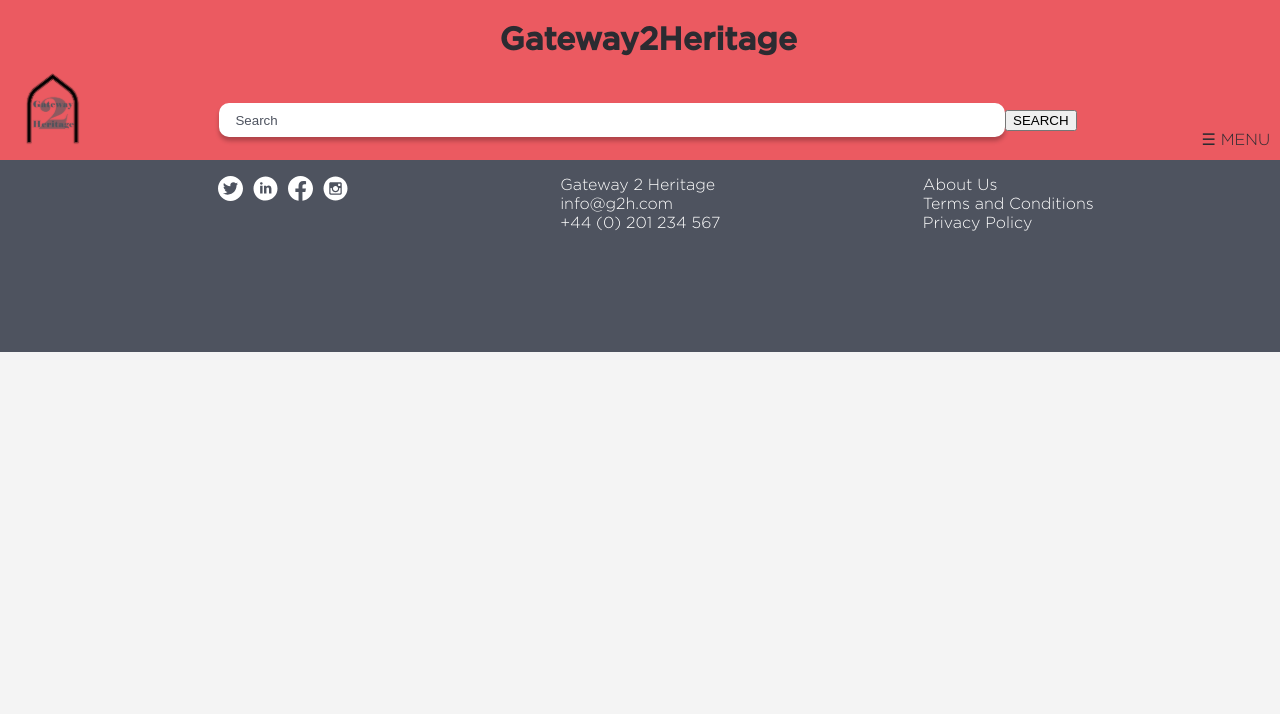
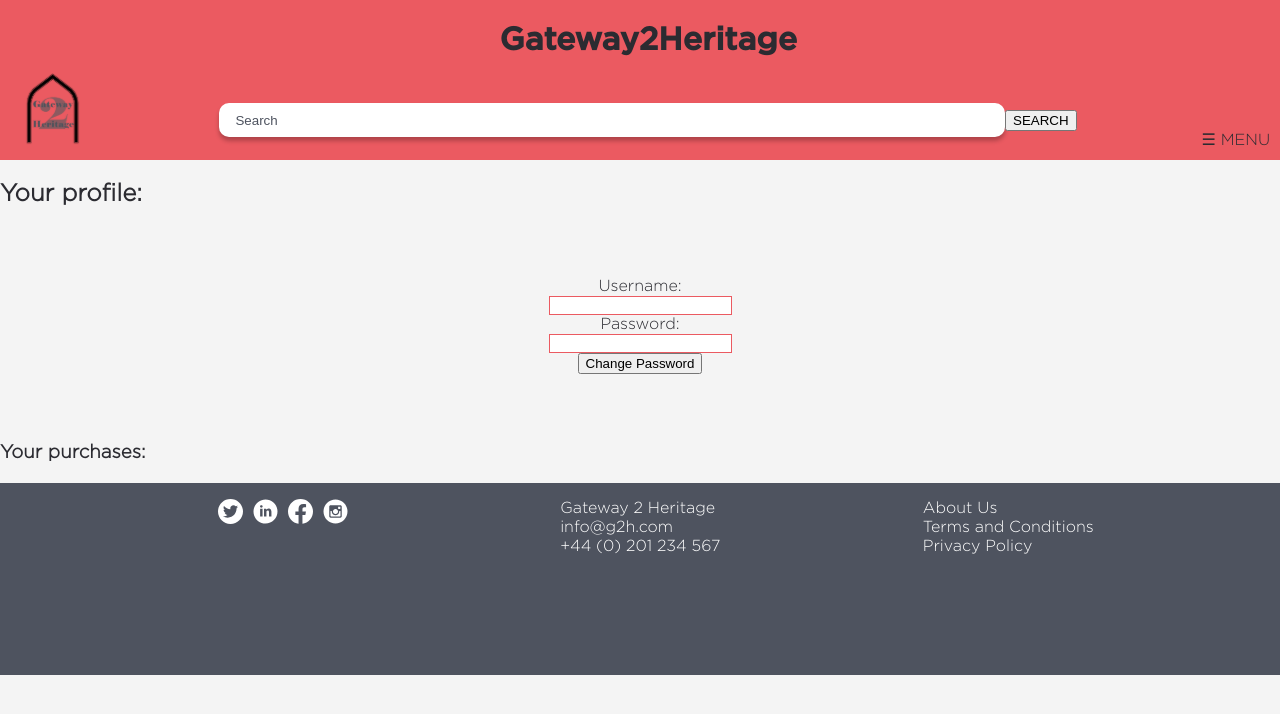
Before and after one commit to fac18/t4b-g2h, a React (Create React App) app: page /profile in a window 1280 px wide. Shown: the top 714 px of the page. Built offline with nearby package versions, Linux system fonts and the light colour scheme.

Commit message:
Create a members profile to allow users to make edits and see the purchases history
Relates #3

```diff
--- a/src/components/App/App.js
+++ b/src/components/App/App.js
@@ -12,6 +12,7 @@ import MemberSignUp from "../MemberSignUp/MemberSignUp";
 import MuseumLogin from "../MuseumLogin/MuseumLogin";
 import AddNewContent from "../AddNewContent/AddNewContent";
 import EditContent from "../EditContent/EditContent";
+import MemberProfile from "../MemberProfile/MemberProfile";
 import "../../index.css";
 
 const App = () => {
@@ -26,7 +27,8 @@ const App = () => {
         <Route path="/search" render={() => <Search />} />
         <Route path="/memberlogin" render={() => <MemberLogin />} />
         <Route path="/membersignup" render={() => <MemberSignUp />} />
-        <Route path="/museumlogin" render={() => <MuseumLogin />} />
+        <Route path="/museumlogin" render={() => <MuseumLogin />} />{" "}
+        <Route path="/profile" render={() => <MemberProfile />} />
         <Route path="/addnewcontent" render={() => <AddNewContent />} />
         <Route path="/editcontent" render={() => <EditContent />} />
       </Switch>
--- /dev/null
+++ b/src/components/MemberProfile/MemberProfile.js
@@ -0,0 +1,27 @@
+import React from "react";
+import * as SC from "./MemberProfile.style";
+
+const MemberProfile = () => {
+  return (
+    <>
+      <h2>Your profile:</h2>
+      <SC.MemberProfileForm action="/" method="POST">
+        <label htmlFor="username">Username:</label>
+        <input aria-label="Enter username" id="username" required />
+        <label htmlFor="username">Password:</label>
+        <input
+          id="password"
+          type="password"
+          aria-label="Enter password"
+          pattern="^(?=.*[A-Za-z])(?=.*\d)[A-Za-z\d]{8,}$"
+          required
+        />
+        <button>Change Password</button>
+      </SC.MemberProfileForm>
+      <h3>Your purchases:</h3>
+      {/* Display purchases content from db */}
+    </>
+  );
+};
+
+export default MemberProfile;
--- /dev/null
+++ b/src/components/MemberProfile/MemberProfile.style.js
@@ -0,0 +1,14 @@
+import styled from "styled-components";
+
+const MemberProfileForm = styled.form`
+  display: flex;
+  flex-direction: column;
+  align-items: center;
+  margin: 4.236rem;
+  input {
+    border: 1px solid #eb5a61;
+    background-color: #ffffff;
+  }
+`;
+
+export { MemberProfileForm };
```
